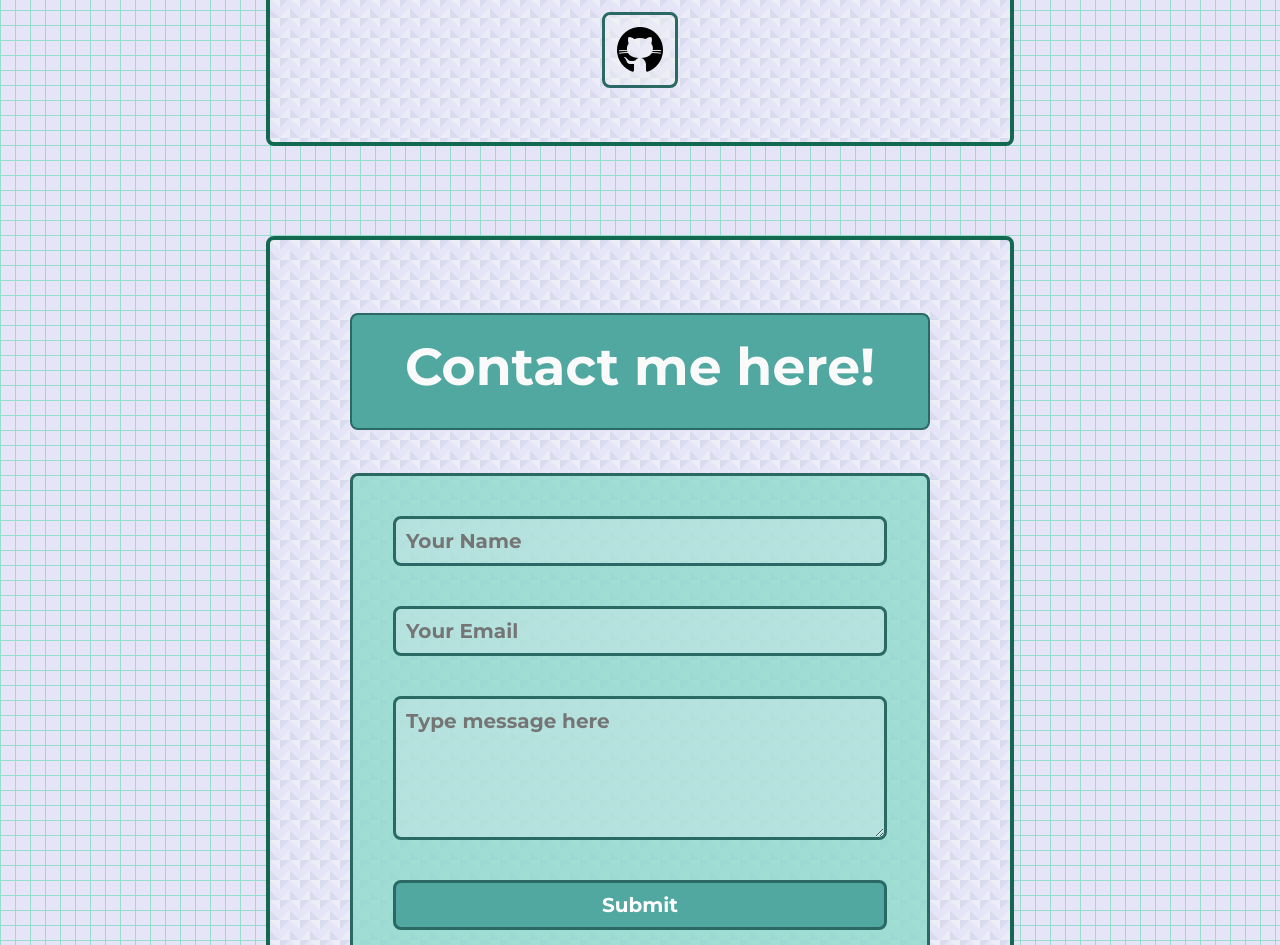
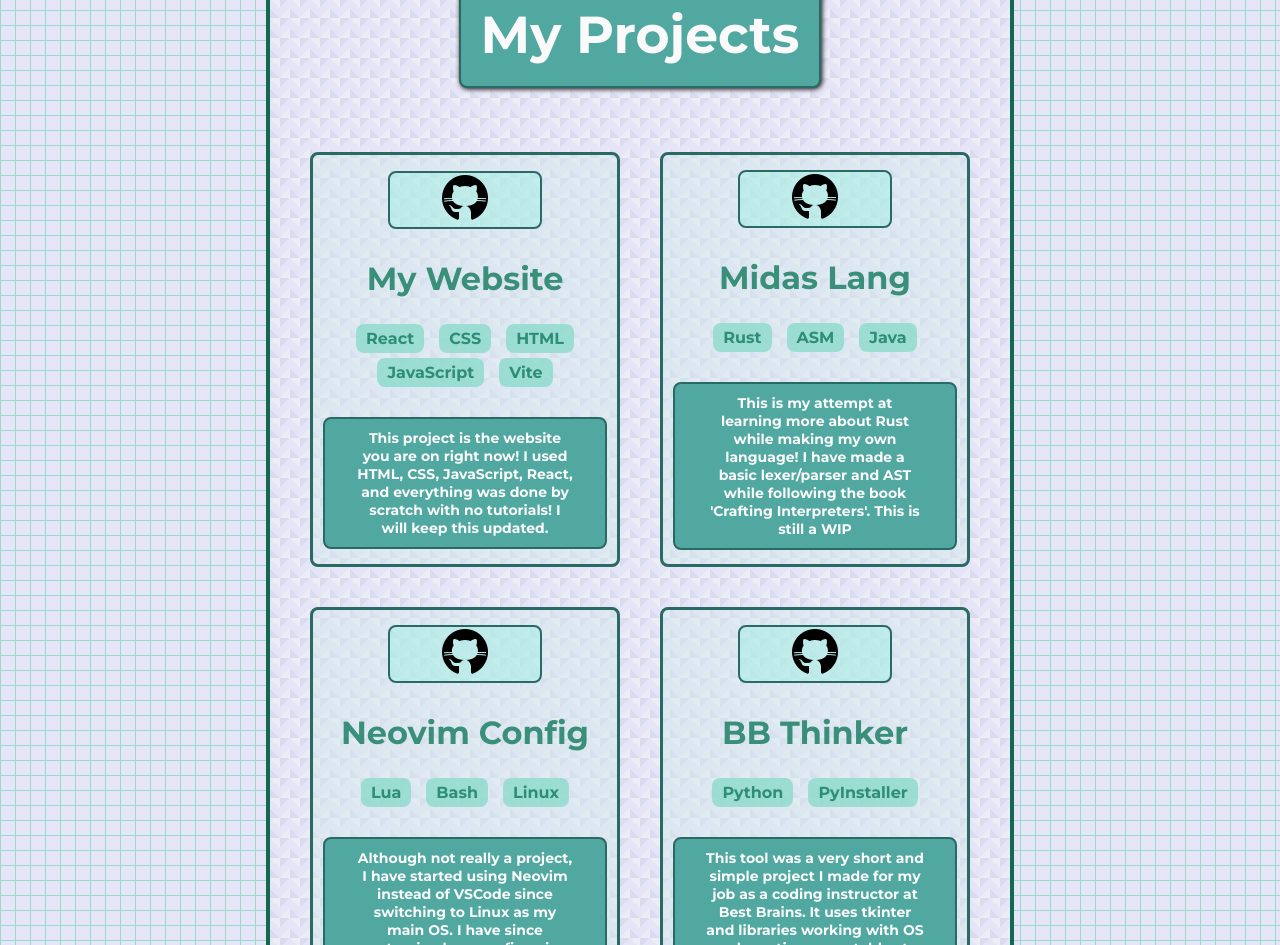
Before and after one commit to Gitphin/portfolio-site, a React (Vite) app: page / in a window 1280 px wide. Shown: the part 2480-3425 px from the top of the page. Built offline with nearby package versions, Linux system fonts and the light colour scheme.

Commit message:
Updated styling, mobile auto-formatting, and added a projects page

```diff
--- a/src/App.css
+++ b/src/App.css
@@ -39,11 +39,12 @@ body.dark-mode {
   color: #fafafa;
   font-size: 52px;
   user-select: none;
-  transition: background-color 0.3s;
+  transition: background-color 0.3s, box-shadow 0.3s;
+  box-shadow: 1px 1px 5px black, 1px 1px 3px white;
 }
 
 .main_sub:hover {
-  background-color: #50a8a1c7;
+  background-color: #50a8a1d3;
 
 }
 
@@ -70,13 +71,14 @@ body.dark-mode .main{
 body.dark-mode .main_sub {
   font-family: "Montserrat", sans-serif;
   border-color: #65ceab;
-  background-color: rgba(43, 44, 44, 0.75);
+  background-color: rgba(15, 97, 97, 0.5);
   color: rgb(211, 233, 233);
   transition: background-color 0.3s;
+  box-shadow: none;
 }
 
 body.dark-mode .main_sub:hover {
-  background-color: rgba(43, 44, 44, 0);
+  background-color: rgba(15, 97, 97, 0.25);
 }
 
 body.dark-mode .sub{
@@ -103,6 +105,7 @@ body.dark-mode nav a{
   color: rgb(255, 255, 255);
   background-color: rgb(43, 44, 44);
 }
+
 body.dark-mode nav a:hover {
   border-color: #9de4cc;
   background-color: rgba(124, 124, 124, 0.753);
@@ -154,8 +157,8 @@ body.dark-mode about p {
 }
 
 body.dark-mode about p:hover {
-background-color: #89cccf3f;
-border: 3px solid #23a095;
+  background-color: #89cccf3f;
+  border: 3px solid #23a095;
 }
 
 
@@ -212,16 +215,43 @@ body.dark-mode projects:hover {
   border: 4px solid #4a8173;
 }
 
-body.dark-mode projects a img{
+body.dark-mode projects projcontain div{
   background-color: rgb(65, 66, 66);
   border: 3px solid #65ceab;
 }
 
-body.dark-mode projects a img:hover{
-  background-color: #94a19fa6;
+body.dark-mode projects projcontain div:hover {
   border: 3px solid #aed3c8;
 }
 
+body.dark-mode projects projcontain div a{
+  padding: 5px;
+  border-radius: 8px;
+  background-color: #4e837d;
+  border: 2px solid #65ceab;
+}
+
+body.dark-mode projects projcontain div a:hover {
+  background-color: #89cccf3f;
+  border: 2px solid #23a095;
+}
+
+body.dark-mode projects projcontain div ul li {
+  background-color: rgb(65, 66, 66);
+  border: 2px solid #65ceab;
+  color: #fafafa;
+}
+
+body.dark-mode projects projcontain div p {
+  background-color: #4e837d;
+  border: 3px solid #65ceab;
+  color: rgb(255, 255, 255);
+}
+
+body.dark-mode projects projcontain div p:hover {
+  background-color: #89cccf3f;
+  border: 3px solid #23a095;
+}
 
 /* Contact */
 body.dark-mode contact {
--- a/src/components/contact/contact.module.css
+++ b/src/components/contact/contact.module.css
@@ -7,21 +7,22 @@
 }
 
 contact {
+    display: flex;
+    align-items: center;
+    max-width: 700px;
+    flex-wrap: wrap;
+    margin: auto;
     border: 4px solid #136950;
-    border-radius: 8px;
-    padding: 80px;
-    padding-top: 30px;
-    padding-bottom: 50px;
-    max-width: 580px;
-    width: 100%;
-    transition: border-color 0.3s, background-color 0.3s, width 0.3s;
     background-color: #e5e5f7;
     background-image:  linear-gradient(135deg, #d9dbef 25%, transparent 25%), linear-gradient(225deg, #edeef5 25%, transparent 25%), linear-gradient(45deg, #d9dbef 25%, transparent 25%), linear-gradient(315deg, #ebecf5 25%, #e5e5f7 25%);
     background-position:  10px 0, 10px 0, 0 0, 0 0;
     background-size: 20px 20px;
     background-repeat: repeat;
-    font-family: "Montserrat", sans-serif;
-    color:#27463d
+    justify-content: center;
+    border-radius: 8px;
+    transition: border-color 0.3s, background-color 0.3s;
+    padding: 20px;
+    padding-bottom: 60px;
 }
 
 contact:hover {
@@ -33,6 +34,7 @@ contact h1 {
     padding-bottom: 30px;
 }
 contact div {
+    width: 470px;
     border: 3px solid #2a6964;
     background-color: #83dac8b6;
     border-radius: 8px;
@@ -120,14 +122,20 @@ contact div in button:focus {
     font-size: 24px;
 }
 
-@media (max-width: 600px) {
-    contact {
+@media (max-width: 800px) {
+    .container {
         padding: 20px;
-        padding-top: 15px;
-        max-width: 100%;
     }
 
+    contact {
+        padding: 15px;
+        max-width: 90%;
+    }
+    contact h1 {
+        max-width: 75%;
+    }
     contact div {
+        max-width: 80%;
         padding: 10px;
     }
 
--- a/src/components/experience/Experience.jsx
+++ b/src/components/experience/Experience.jsx
@@ -80,7 +80,7 @@ export const Experience = () => {
 
     return (
         <section id="experience" className={styles.container}>
-            <experience className={styles.experience}>
+            <experience>
                 <h1 className='main_sub'>My Skills</h1>
                 <div className={styles.skillsContainer}>
                     {Object.keys(skillDescriptions).map(skill => (
--- a/src/components/navbar/navbar.module.css
+++ b/src/components/navbar/navbar.module.css
@@ -28,6 +28,7 @@ nav a {
   text-decoration: none;
   background: #28635e;
   padding: 0.8rem;
+  width: 90%;
   border-radius: 3rem;
   display: flex;
   color: #d6f9fd;
@@ -42,7 +43,7 @@ nav a:hover {
   font-size: 19px;
 }
 
-@media (max-width: 768px) {
+@media (max-width: 720px) {
     .container {
         flex-direction: column;
         padding: 1rem;
--- a/src/components/projects/Projects.jsx
+++ b/src/components/projects/Projects.jsx
@@ -1,15 +1,78 @@
 import styles from './projects.module.css';
 import github from '../../assets/footer/github.png'
 
-{/* PROJECTS IS A WORK IN PROGRESS */}
+
+const project_data = [
+    {   image: github,
+        link: "https://github.com/Gitphin/portfolio-site",
+        title: 'My Website',
+        skills: ['React', 'CSS', 'HTML', 'JavaScript', 'Vite'],
+        description: "This project is the website you are on right now! I used HTML, CSS, JavaScript, React, and everything was done by scratch with no tutorials! I will keep this updated.",
+    },
+
+    {
+        image: github,
+        link: "https://github.com/Gitphin/midas_lang",
+        title: 'Midas Lang',
+        skills: ['Rust', 'ASM', 'Java'],
+        description: "This is my attempt at learning more about Rust while making my own language! I have made a basic lexer/parser and AST while following the book 'Crafting Interpreters'. This is still a WIP"
+    },
+
+    {
+        image: github,
+        link: "https://github.com/Gitphin/nvim-configuration",
+        title: 'Neovim Config',
+        skills: ['Lua', 'Bash', 'Linux'],
+        description: "Although not really a project, I have started using Neovim instead of VSCode since switching to Linux as my main OS. I have since customized my config using Lua to be completely personalized to my coding style. I love the light-weight efficiency it provides!"
+    },
+
+    {
+        image: github,
+        link: "https://github.com/Gitphin/bestbrains-thinker",
+        title: 'BB Thinker',
+        skills: ['Python', 'PyInstaller'],
+        description: "This tool was a very short and simple project I made for my job as a coding instructor at Best Brains. It uses tkinter and libraries working with OS and creating executables to help my students navigate their computer. Need to update the graphics and functionality!",
+    },
+
+    {
+        image: github,
+        link: "https://github.com/Gitphin/mini_projects",
+        title: 'Mini Projects',
+        skills: ['Python', 'CSS', 'HTML', 'Random'],
+        description: "These are very random, not great quality projects that I made and remembered to push to GitHub. Most of these programs are coded using Python, but I think one of them is your standard To-Do app using CSS/HTML.",
+    },
+
+    {
+        image: github,
+        link: "https://github.com/Gitphin/school_projects",
+        title: 'School Projects',
+        skills: ['Python', 'Java', 'OCaml', 'C', 'ASM'],
+        description: "These are some projects I have been able to recover from school. I had a hard drive failure in my second year and a lot has been lost, here is what remains!",
+    },
+];
+
+
 export const Projects = () => {
     return (
         <section id="projects" className={styles.container}>
             <projects>
-                <h1 className='main_sub'>Projects (WIP) </h1>
-                <a href="https://github.com/Gitphin" target="_blank">
-                <img src={github} alt="Github icon" />
-                </a>
+                <h1 className='main_sub'>My Projects</h1>
+                    <projcontain>
+                        {project_data.map((project) => (
+                        <div className="project">
+                            <a href={project.link}>
+                                <img src={project.image} />
+                            </a>
+                            <h3 className= "sub">{project.title}</h3>
+                            <ul className= "skills-list">
+                            {project.skills.map((skill) => (
+                                <li key={skill}>{skill}</li>
+                            ))}
+                            </ul>
+                            <p>{project.description}</p>
+                        </div>
+                        ))}
+                    </projcontain>
             </projects>
         </section>
     );
--- a/src/components/projects/projects.module.css
+++ b/src/components/projects/projects.module.css
@@ -5,48 +5,140 @@
   justify-content: center;
   padding: 25px;
 }
+
 projects {
-  margin: 0px;
+  display: flex;
+  align-items: center;
+  max-width: 700px;
+  flex-wrap: wrap;
+  margin: auto;
   border: 4px solid #136950;
-  padding: 40px;
-  padding-bottom: 50px;
-  max-width: 660px;
-  width: 100%;
-  transition: border-color 0.3s, background-color 0.3s;
-  border-radius: 8px;
   background-color: #e5e5f7;
   background-image:  linear-gradient(135deg, #d9dbef 25%, transparent 25%), linear-gradient(225deg, #edeef5 25%, transparent 25%), linear-gradient(45deg, #d9dbef 25%, transparent 25%), linear-gradient(315deg, #ebecf5 25%, #e5e5f7 25%);
   background-position:  10px 0, 10px 0, 0 0, 0 0;
   background-size: 20px 20px;
   background-repeat: repeat;
-  transition: border-color 0.3s;
+  justify-content: center;
+  border-radius: 8px;
+  transition: border-color 0.3s, background-color 0.3s;
+  padding: 20px;
+  padding-bottom: 60px;
 }
 
 projects:hover {
   border: 4px solid #36a888;
 }
 
-projects a img{
-  background-color: #eef1f16c;
-  border: 3px solid #2a6964;
+projects projcontain {
+  display: grid;
+  grid-template-columns: repeat(2, 1fr); /* Two columns */
+  max-width: 800px;
+  padding: 20px;
+  flex-direction: column;
+  gap: 40px;
   border-radius: 8px;
-  padding: 10px;
-  width: 50px;
-  transition: background-color 0.3s, border-color 0.3s;
+  user-select: none;
+  transition: border-color 0.3s, background-color 0.5s;
 }
 
-projects a img:hover{
+projects projcontain div{
+  display: flex;
+  flex-direction: column;
+  align-items: center;
+  padding-bottom: -25px;
+  padding-right: 15px;
+  padding-left: 15px;
+  justify-content: center;
+  padding-top: 15px;
+  border: 3px solid #2a6964;
+  background-color: #d1e8eb70;
+  border-radius: 8px;
+  user-select: none;
+  transition: border-color 0.3s, background-color 0.5s;
+  text-decoration: none;
+}
+
+projects projcontain div:hover {
   background-color: #d3dddd8f;
   border: 3px solid #28aca1;
 }
 
-@media (max-width: 600px) {
+projects projcontain div h3{
+ padding: 20px;
+}
+
+projects projcontain div a{
+  text-decoration: none;
+  width: 150px;
+  border: 2px solid #2a6964;
+  background-color: #96eedf70;
+  font-family: "Montserrat", sans-serif;
+  text-align: center;
+  margin-bottom: 20px;
+  border-radius: 8px;
+  transition: background-color 0.5s, border-color 0.3s, width 0.3s;
+}
+
+projects projcontain div a:hover {
+  border: 2px solid #23a781;
+  background-color: #83dac8b6;
+}
+
+projects projcontain div ul {
+    display: flex;
+    justify-content: center;
+    gap: 5px;
+    margin-left: -40px;
+    list-style: none;
+    align-items: center;
+    font-family: "Montserrat", sans-serif;
+    transition: background-color 0.3s, border-color 0.3s;
+    flex-wrap: wrap;
+}
+
+projects projcontain div ul li {
+  display: flex;
+  justify-content: center;
+  align-items: center;
+  margin: 0 5px;
+  padding: 5px 10px;
+  background-color: #83dac8b6;
+  border-radius: 8px;
+  color: #2e8d75;
+}
+
+projects projcontain div p {
+  display: flex;
+  overflow-wrap: break-word;
+  flex-direction: column;
+  width: max-content;
+  padding-top: 10px;
+  padding-bottom: 10px;
+  border: 2px solid #2a6964;
+  border-radius: 8px;
+  font-family: "Montserrat", sans-serif;
+  color: #fafafa;
+  font-size: 14px;
+  width: 80%;
+  background-color: #50a8a1;
+  transition: border-color 0.3s, background-color 0.5s;
+ }
+
+ projects projcontain div p:hover {
+  background-color: #50a8a1d3;
+ }
+
+@media (max-width: 800px) {
   .container {
     padding: 20px;
   }
 
   projects {
     padding: 15px;
-    max-width: 100%;
+    max-width: 93%;
+  }
+
+  projects projcontain {
+  grid-template-columns: 1fr;
   }
 }
```
Also changed, not shown: src/components/about/about.module.css (+17 -13 lines), src/components/experience/experience.module.css (+26 -9 lines). Lines whose indentation alone changed are shown as unchanged.
